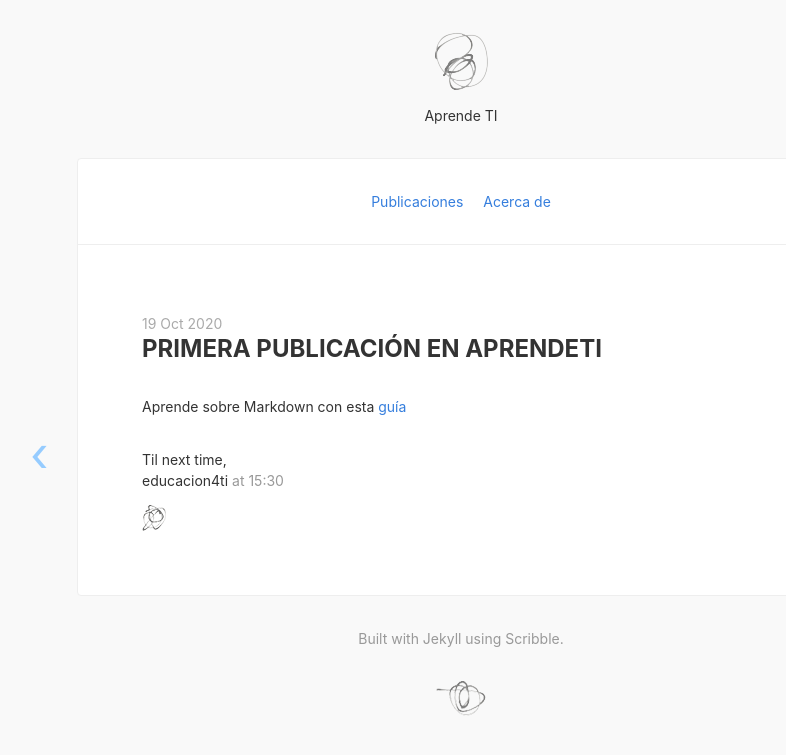
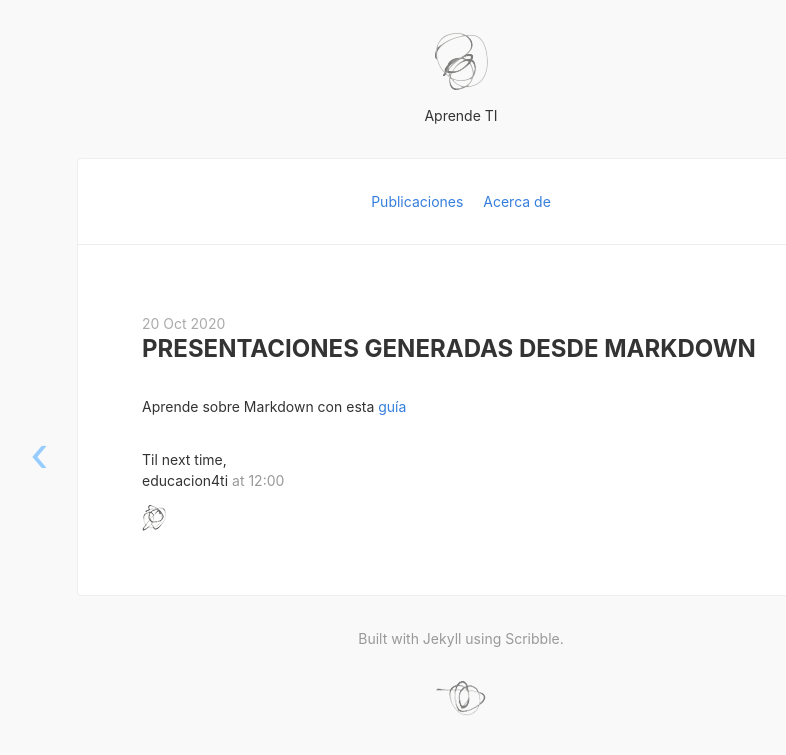
Before and after one commit to educacion4ti/aprendiendoTI, a Jekyll site: the page built from _posts/2020-10-20-Aprende02.md, in a window 1280 px wide. Shown: the top 755 px of the page, without its empty margins (179-965 px from the left). Built offline with Jekyll 4.4.1, drawn with Linux system fonts in a browser that asks for light colours; nearby versions of some CDN libraries.

Commit message:
cambio en el título del post

```diff
--- a/_posts/2020-10-20-Aprende02.md
+++ b/_posts/2020-10-20-Aprende02.md
@@ -1,6 +1,6 @@
 ---
-title: Primera publicación en AprendeTI
-date: 2020-10-19 15:30:00
+title: Presentaciones generadas desde Markdown
+date: 2020-10-20 12:00:00
 ---
 
 Aprende sobre Markdown con esta [guía](/slides/guiaRapidaMarkdown.html)
```
